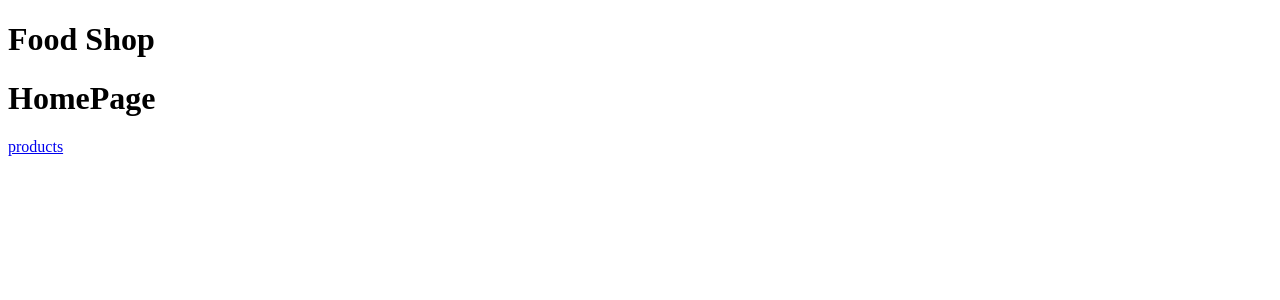
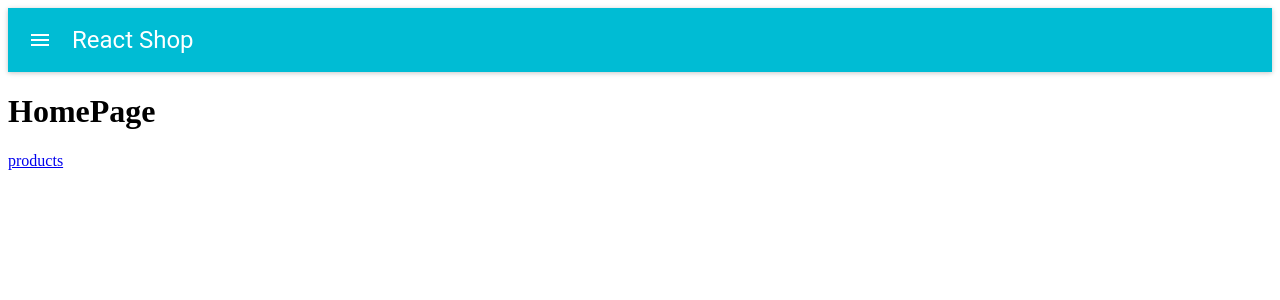
Before and after one commit to karlpatrickespiritu/food-shop-client, a React (Create React App) app: page / in a window 1280 px wide. Shown: the top 300 px of the page. Built offline with nearby package versions, Linux system fonts and the light colour scheme; what react-tap-event-plugin would draw is missing.

Commit message:
added header

```diff
--- a/src/App.js
+++ b/src/App.js
@@ -7,9 +7,11 @@ class App extends Component {
   render() {
     return (
       <div>
-        <h1>Food Shop</h1>
         <MuiThemeProvider>
-          {this.props.children}
+          <div>
+            <Header/>
+            {this.props.children}
+          </div>
         </MuiThemeProvider>
       </div>
     )
```
